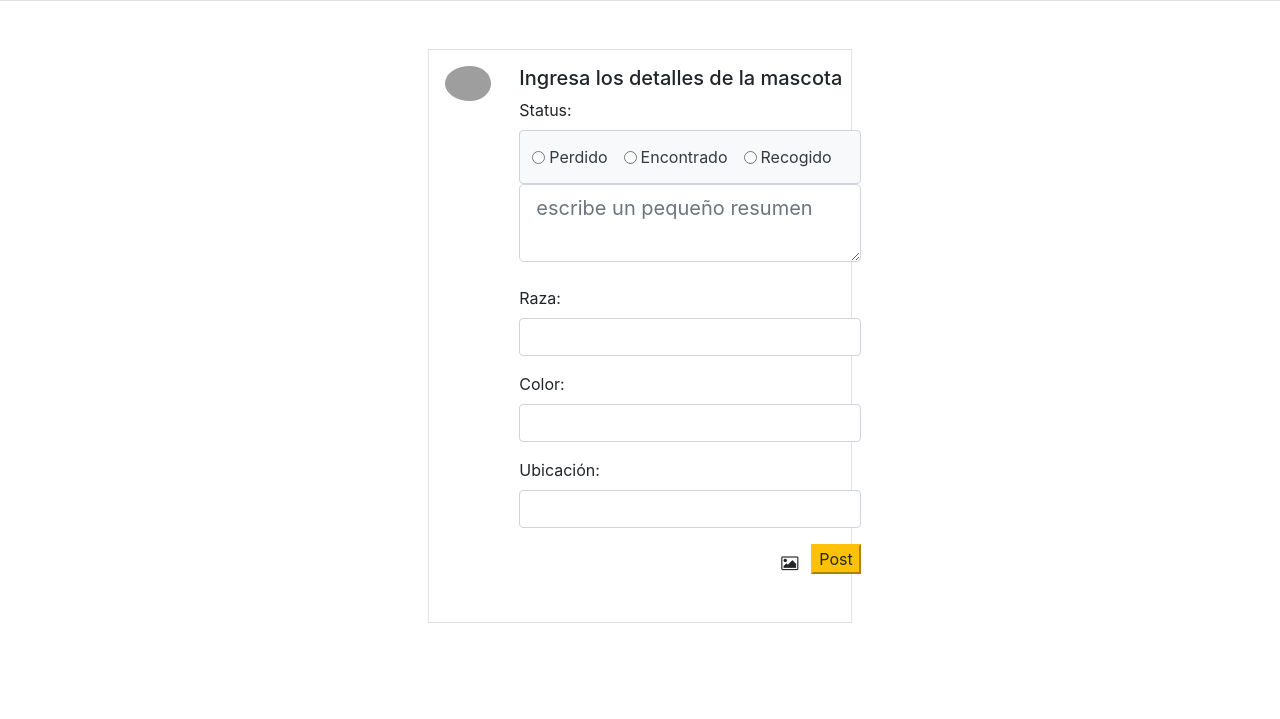
After one commit to cdesucre1404/Proyecto_individual_CD, a Flask app: template flask_app/templates/new_post.html in a window 1280 px wide. The commit adds this page. Shown: the part 333-1052 px from the top of the page. Run offline with Flask 2, Linux system fonts and the light colour scheme; the template is opened without the code that fills it, so the values that code supplies are empty; some libraries are stand-ins or nearby versions; grey boxes are pictures that could not be loaded.

Commit message:
posts second commit

```diff
--- /dev/null
+++ b/flask_app/templates/new_post.html
@@ -0,0 +1,115 @@
+<!DOCTYPE html>
+<html lang="en">
+<head>
+    <meta charset="UTF-8">
+    <meta http-equiv="X-UA-Compatible" content="IE=edge">
+    <meta name="viewport" content="width=device-width, initial-scale=1.0">
+    <title>New Post</title>
+    <!-- Bootstrap CSS -->
+    <link rel="stylesheet" href="https://stackpath.bootstrapcdn.com/bootstrap/4.3.1/css/bootstrap.min.css" integrity="sha384-ggOyR0iXCbMQv3Xipma34MD+dH/1fQ784/j6cY/iJTQUOhcWr7x9JvoRxT2MZw1T" crossorigin="anonymous">
+    <link rel="stylesheet" href="https://maxcdn.bootstrapcdn.com/font-awesome/4.7.0/css/font-awesome.min.css">
+</head>
+<body>
+    <nav class="navbar navbar-expand-lg navbar-light bg-white border">
+        <a class="navbar-brand" href="/new/post">
+            <img src="../static/images/mini_logo.jpg" width="150" height="42" class="d-inline-block align-top" alt="">
+        </a>
+        <div class="collapse navbar-collapse" id="navbarSupportedContent">
+            <div class="mr-auto"></div>
+            <ul class="navbar-nav my-2 my-lg-0">
+                <li class="nav-item active pt-2">
+                    <a class="nav-link" href="/dashboard">Inicio</a>
+                </li>
+                <li class="nav-item dropdown">
+                    <div class="nav-item dropdown">
+                        <a href="#" data-toggle="dropdown" class="nav-item nav-link dropdown-toggle user-action"><img src="https://www.tutorialrepublic.com/examples/images/avatar/3.jpg" class="avatar rounded-circle" alt="Avatar"> {{user.first_name}} <b class="caret"></b></a>
+                        <div class="dropdown-menu">
+                            <a href="/profile" class="dropdown-item"><i class="fa fa-user-o"></i> Perfil</a>
+                            <a href="/settings" class="dropdown-item"><i class="fa fa-cog"></i> Configuración</a>
+                            <div class="divider dropdown-divider"></div>
+                            <a href="/logout" class="dropdown-item"><i class="fa fa-power-off"></i> Cerrar Sesión</a>
+                        </div>
+                    </div>
+                </li>
+            </ul>
+        </div>
+    </nav>
+    <div class="container mt-4 mb-5">
+        <div class="d-flex justify-content-center">
+            <div class="col-8">
+                <div class="feed">
+                    <div class="container mt-4 mb-5">
+                        <div class="d-flex justify-content-center">
+                            <div class="col-8">
+                                <div class="feed">
+                                    <div class="p-2 bg-white border">
+                                        <div class="new-postbox d-inline-flex p-2">
+                                            <figure>
+                                                <img class="rounded-circle pr-1" src="https://i.imgur.com/aoKusnD.jpg" width="50" alt="">
+                                            </figure>
+                                            <div class="ml-4">
+                                                <form action="/create/post" method="post">
+                                                    <h5>Ingresa los detalles de la mascota</h5>
+                                                    <div class="form-group">
+                                                        <label for="status">Status:</label>
+                                                        <div class="input-group-text bg-light">
+                                                            <input type="radio" name="status" value="1" class="form-control-sm mr-1" id="perdido">
+                                                            <label for="1" class="text-dark pr-3 pt-2">Perdido</label><br>
+                                                            <input type="radio" name="status" value="2" class="form-control-sm mr-1" id="encontrado">
+                                                            <label for="2" class="text-dark pr-3 pt-2">Encontrado</label><br>
+                                                            <input type="radio" name="status" value="3" class="form-control-sm mr-1" id="recogido">
+                                                            <label for="3" class="text-dark pr-3 pt-2">Recogido</label><br>
+                                                        </div>
+                                                        <label for="summary">
+                                                            <textarea class="form-control form-control-lg mb-3" name="summary" id="summary" rows="2" placeholder="escribe un pequeño resumen" cols="100"></textarea>
+                                                        </label>
+                                                        <div class="justify-content-between col-15">
+                                                            <div>
+                                                                <div class="form-group">
+                                                                    <label for="breed">Raza:</label>
+                                                                    <input type="text" name="breed" class="form-control">
+                                                                </div>
+                                                                <div class="form-group">
+                                                                    <label for="color">Color:</label>
+                                                                    <input type="text" name="color" class="form-control"></input>
+                                                                </div>
+                                                                <div class="form-group">
+                                                                    <label for="location">Ubicación:</label>
+                                                                    <input type="text" name="location" class="form-control"></input>
+                                                                </div>
+                                                            </div>
+                                                        </div>
+                                                        <ul style="list-style: none;" class="list-group list-group-horizontal d-flex flex-row-reverse">
+                                                            <li>
+                                                                <button type="submit" class="btn-warning">Post</button>
+                                                            </li>
+                                                            <li>
+                                                                <label class="btn btn-white" for="my-file-selector">
+                                                                    <input id="my-file-selector" type="file" class="d-none">
+                                                                    <i class="fa fa-image"></i>
+                                                                </label>
+                                                            </li>
+                                                        </ul>
+                                                    </div>
+                                                </form>
+                                            </div>
+                                        </div>
+                                    </div>
+                                </div>
+                            </div>
+                        </div>
+                    </div>
+                </div>
+            </div>
+        </div>
+    </div>
+        <!-- Optional JavaScript -->
+    <!-- jQuery first, then Popper.js, then Bootstrap JS -->
+    <script src="https://code.jquery.com/jquery-3.3.1.slim.min.js" integrity="sha384-q8i/X+965DzO0rT7abK41JStQIAqVgRVzpbzo5smXKp4YfRvH+8abtTE1Pi6jizo" crossorigin="anonymous"></script>
+    <script src="https://cdnjs.cloudflare.com/ajax/libs/popper.js/1.14.7/umd/popper.min.js" integrity="sha384-UO2eT0CpHqdSJQ6hJty5KVphtPhzWj9WO1clHTMGa3JDZwrnQq4sF86dIHNDz0W1" crossorigin="anonymous"></script>
+    <script src="https://stackpath.bootstrapcdn.com/bootstrap/4.3.1/js/bootstrap.min.js" integrity="sha384-JjSmVgyd0p3pXB1rRibZUAYoIIy6OrQ6VrjIEaFf/nJGzIxFDsf4x0xIM+B07jRM" crossorigin="anonymous"></script>
+	<script data-cfasync="false" src="../../cdn-cgi/scripts/5c5dd728/cloudflare-static/email-decode.min.js"></script><script src="js/main.min.js"></script>
+	<script src="js/script.js"></script>
+    <script src="https://ajax.googleapis.com/ajax/libs/jquery/1.9.1/jquery.min.js"></script>
+</body>
+</html>
--- a/flask_app/templates/profile.html
+++ b/flask_app/templates/profile.html
@@ -4,7 +4,7 @@
     <meta charset="UTF-8">
     <meta http-equiv="X-UA-Compatible" content="IE=edge">
     <meta name="viewport" content="width=device-width, initial-scale=1.0">
-    <title>Document</title>
+    <title>Profile</title>
         <!-- CSS only -->
         <link rel="stylesheet" href="https://stackpath.bootstrapcdn.com/bootstrap/4.3.1/css/bootstrap.min.css" integrity="sha384-ggOyR0iXCbMQv3Xipma34MD+dH/1fQ784/j6cY/iJTQUOhcWr7x9JvoRxT2MZw1T" crossorigin="anonymous">
         <link rel="stylesheet" href="https://maxcdn.bootstrapcdn.com/font-awesome/4.7.0/css/font-awesome.min.css">
@@ -35,7 +35,7 @@
             </ul>
         </div>
     </nav>
-    <section class="h-100 gradient-custom-2 bg-light" >
+    <section class="h-100 gradient-custom-2 bg-light" action="/profile" method="post">
     <div class="container py-5 h-100">
         <div class="row d-flex justify-content-center align-items-center h-100">
         <div class="col col-lg-9 col-xl-7">
@@ -66,7 +66,7 @@
                 <p class="lead fw-normal mb-1">Información</p>
                 <div class="p-4">
                     <p class="mb-1">{{profile.gender}}</p>
-                    <p class="mb-1">{{profile.from}}</p>
+                    <p class="mb-1">{{profile.city}}</p>
                     <p class="mb-0">{{profile.number}}</p>
                 </div>
                 </div>
```
Also changed, not shown: flask_app/controllers/posts.py (+28 -0 lines), flask_app/controllers/profiles.py (added, +15 -0 lines), flask_app/controllers/users.py (+7 -4 lines), flask_app/models/post.py (+12 -1 lines), flask_app/models/profile.py (added, +28 -0 lines), flask_app/templates/dashboard.html (+27 -27 lines), 2 other files.
